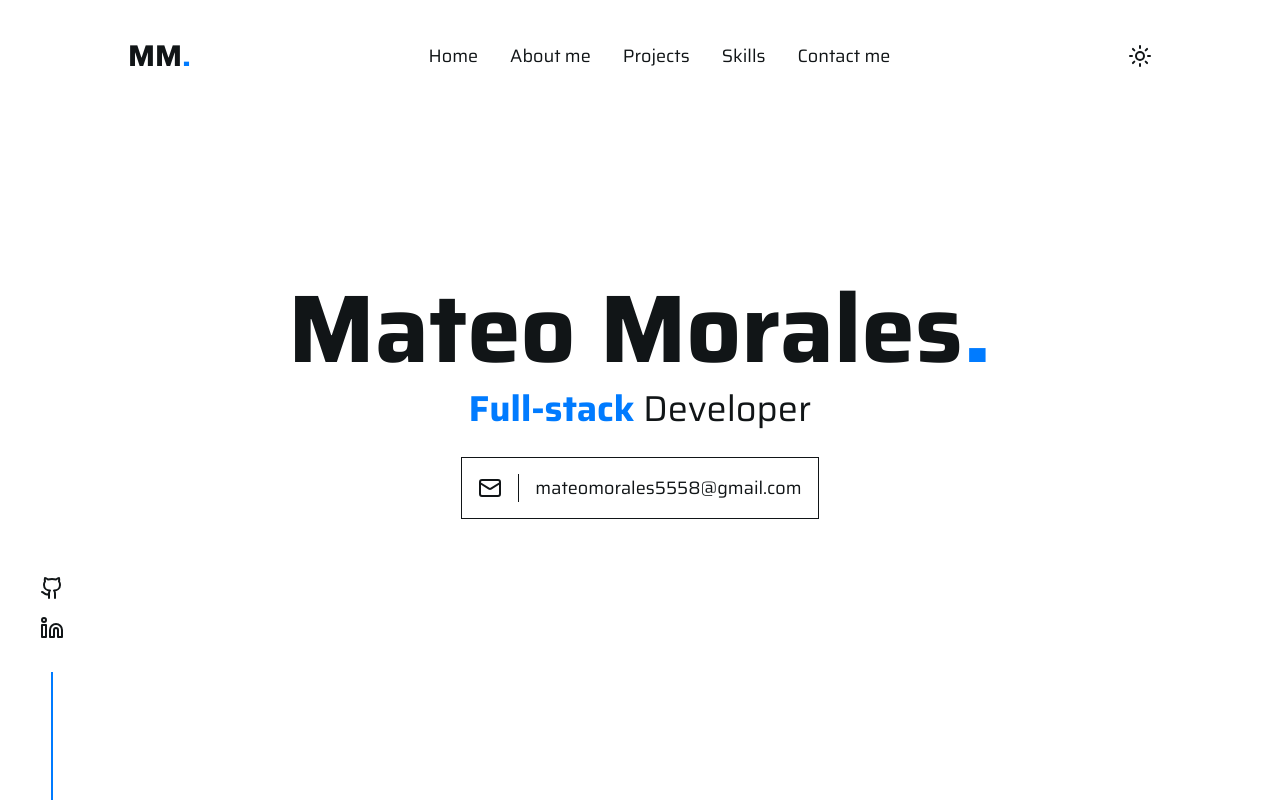
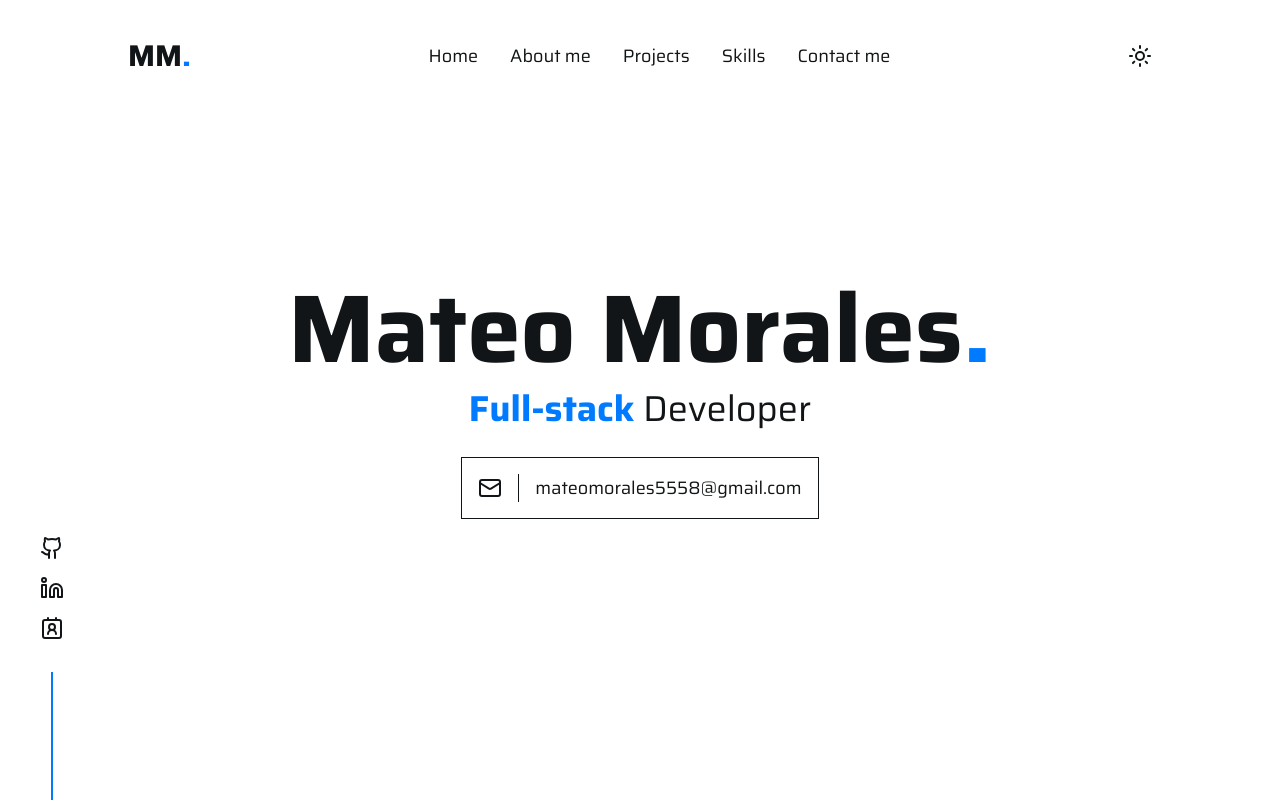
Before and after one commit to MateoMor/portfolio, a Next.js app: page / in a window 1280 px wide. Shown: the top 802 px of the page. Built offline with nearby package versions, Linux system fonts and the light colour scheme.

Commit message:
CV links added

```diff
--- a/src/app/components/Footer.tsx
+++ b/src/app/components/Footer.tsx
@@ -1,6 +1,6 @@
 import { MotionDiv } from '../lib/motion'
 
-import { Github, Linkedin } from 'lucide-react'
+import { Github, Linkedin, Contact2Icon } from 'lucide-react'
 
 const iconSize = { width: 28, height: 28 }
 
@@ -12,6 +12,10 @@ const socialData = [
   {
     link: 'https://www.linkedin.com/in/mateo-morales-ramirez/',
     icon: <Linkedin width={iconSize.width} height={iconSize.height} />
+  },
+  {
+    link: 'https://gold-ursuline-96.tiiny.site/',
+    icon: <Contact2Icon width={iconSize.width} height={iconSize.height} />
   }
 ]
 
--- a/src/app/components/SocialLinks.tsx
+++ b/src/app/components/SocialLinks.tsx
@@ -1,10 +1,11 @@
 import { MotionDiv } from '../lib/motion'
 
-import { Github, Linkedin } from 'lucide-react'
+import { Github, Linkedin, Contact2Icon } from 'lucide-react'
 
 export const socialData = [
   { link: 'https://github.com/MateoMor', icon: <Github /> },
-  { link: 'https://www.linkedin.com/in/mateo-morales-ramirez/', icon: <Linkedin /> }
+  { link: 'https://www.linkedin.com/in/mateo-morales-ramirez/', icon: <Linkedin /> },
+  { link: 'https://gold-ursuline-96.tiiny.site/', icon: <Contact2Icon /> }
 ]
 
 export const SocialLinks = () => {
```
